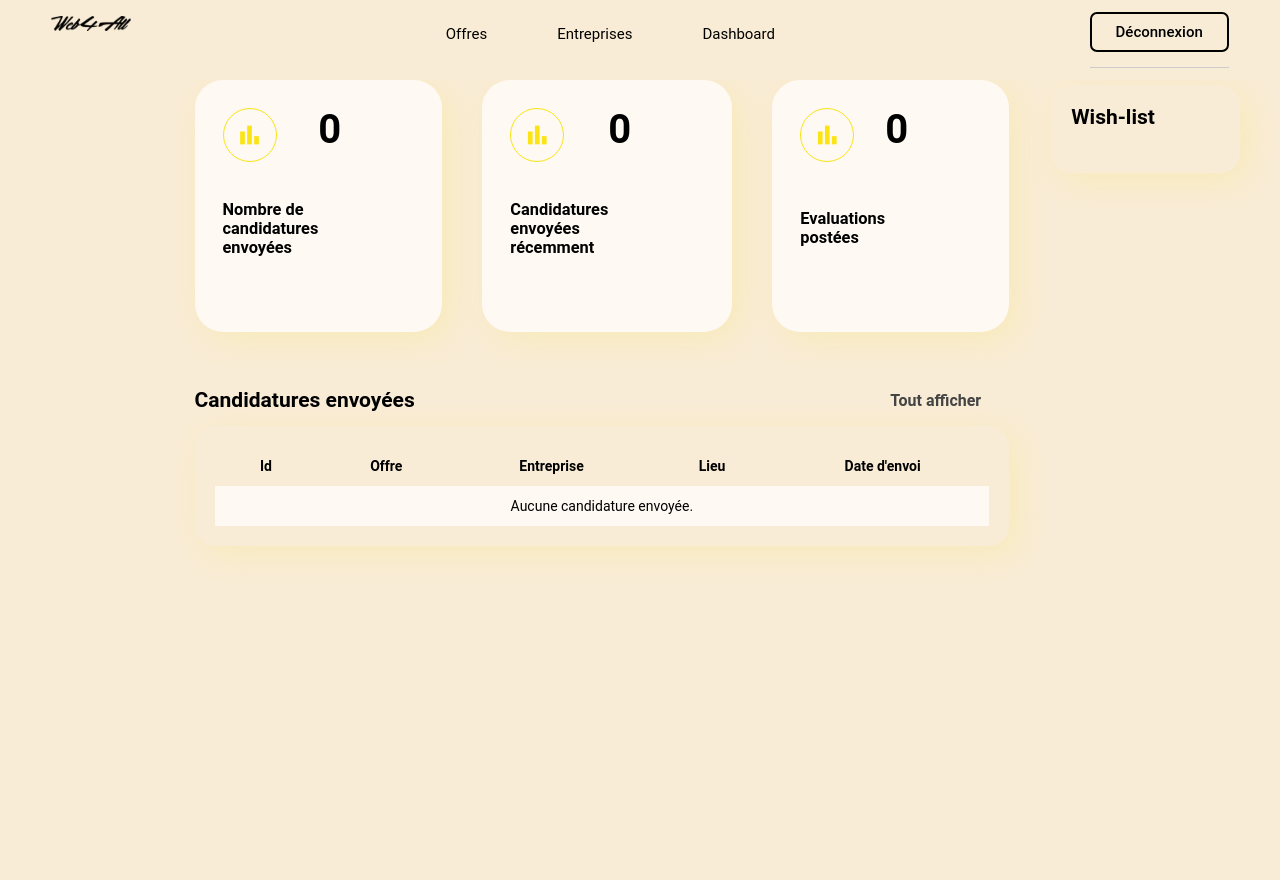
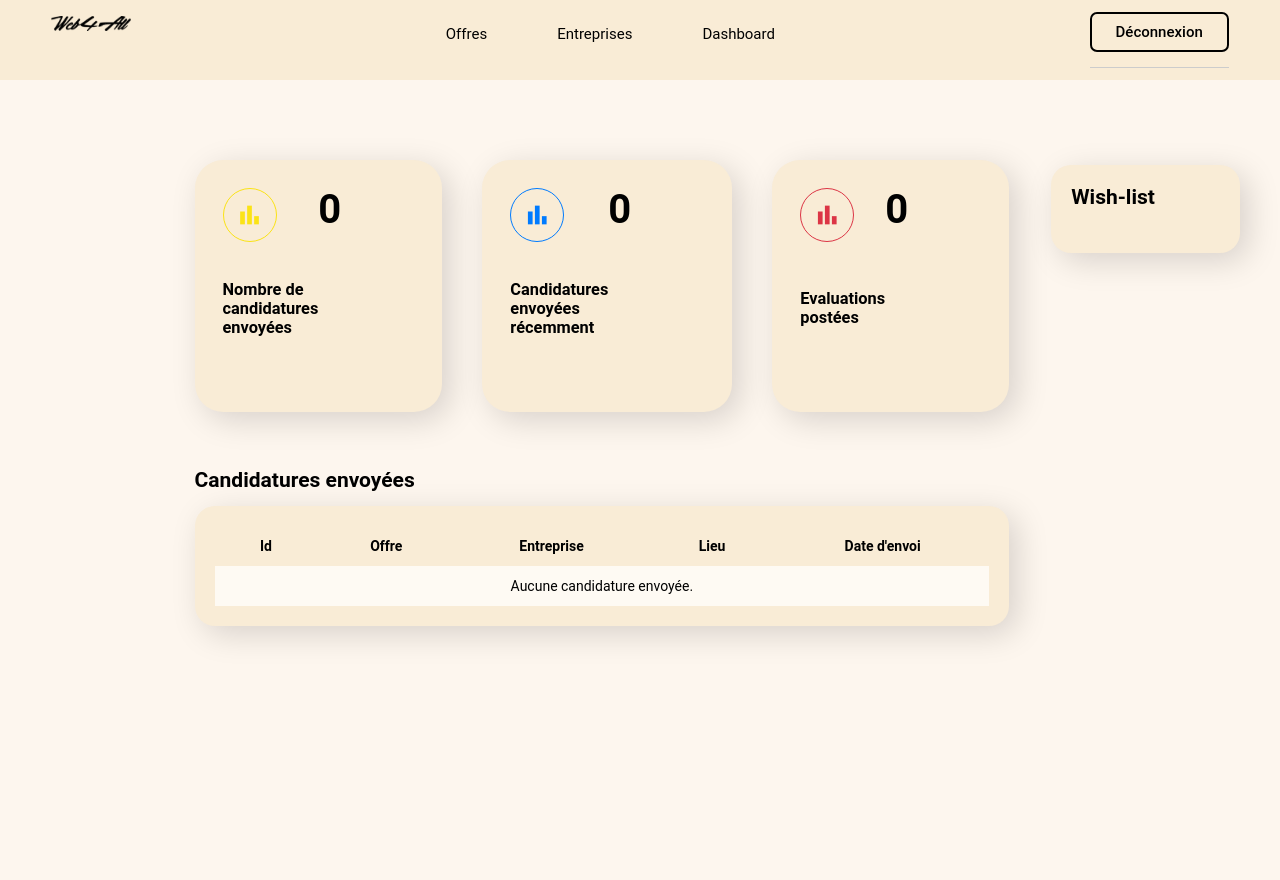
Before and after one commit to MajorBananaa/Projet_WEB_Equipe4, a PHP site: page /dashboard in a window 1280 px wide. Before the commit the page ends 557 px from the top, so only its background shows below. Run offline with PHP 8.4, Linux system fonts and the light colour scheme; the visitor is signed in with stand-in values (Sample User, id 1); data that the repository does not hold is empty.

Commit message:
mise à jour v2
media queries ✅
menu burger ✅
refonte front dashboard ✅
harmonisation globale  front ✅
dashboard admin etudiant personnalisé ✅

```diff
--- a/assets/dashboard.css
+++ b/assets/dashboard.css
@@ -6,7 +6,6 @@
    --bg-color  (#f9ecd6)
    --text-color (#000000)
    --main-color (#FBE315)
-   Les couleurs “fuscha”, “cyan”, “yellow” sont remplacées par la couleur d'accent.
    Les ombres et survols utilisent des déclinaisons RGBA.
 /* ========================================================================== */
 
@@ -14,11 +13,11 @@
   /* Variables principales issues de 0.css */
   --bg-color: #f9ecd6;
   --text-color: #000000;
-  --main-color: #FBE315;
+  --main-color: #3B2F2F;
 
   /* Teintes en alpha pour hover, box-shadow, etc. */
-  --main-color-alpha: rgba(251, 227, 21, 0.15);
-  --main-color-alpha2: rgba(251, 227, 21, 0.1);
+  --main-color-alpha: rgba(0, 0, 0, 0.15);
+  --main-color-alpha2: rgba(0, 0, 0, 0.1);
 
   /* Couleurs textes */
   --text-color-primary: var(--text-color);
@@ -27,7 +26,7 @@
 
   /* Ombres */
   --box-shadow-card: 8px 8px 32px var(--main-color-alpha);
-  --box-shadow-card-2: 8px 8px 32px rgba(0, 0, 0, 0.2);
+  --box-shadow-card-2: 8px 8px 32px #8b775485;
 
   /* Espacements et arrondis */
   --padding-card: 20px;
@@ -36,20 +35,6 @@
   --border-radius-8: 8px;
   --border-radius-12: 12px;
   --border-radius-card: var(--padding-card);
-}
-
-/* Mode sombre */
-.dark-mode {
-  --white: #393e46;
-  --light: #222831;
-  --main-color-alpha: rgba(251, 227, 21, 0.15);
-
-  --text-color-primary: #eee;
-  --text-color-secondary: #ccc;
-  --text-color-third: #888;
-
-  --box-shadow-card: 8px 8px 32px var(--main-color-alpha);
-  --box-shadow-card-2: 8px 8px 32px rgba(255, 255, 255, 0.15);
 }
 
 *, *::before, *::after {
@@ -66,11 +51,11 @@ html {
 body {
   /* On laisse le corps s'étendre et on autorise le scroll */
   min-height: 100vh;
-  background-color: var(--bg-color);
+  margin-top: 80px;
   color: var(--text-color-primary);
   /* Retrait du overflow-y: hidden pour autoriser le défilement vertical */
   overflow: auto;
-  transition: background-color 0.3s ease-in-out, color 0.3s ease-in-out;
+
 }
 
 ul {
@@ -140,11 +125,13 @@ a:hover {
 
 .dashboard-container {
   /* Retrait du height: 100% pour laisser le conteneur s'ajuster. */
+  min-height: 100vh;
   height: auto;
   display: grid;
   grid-template-columns: 2fr 7fr 3fr;
   grid-template-areas: 'sidebar main extrabar';
   gap: 3rem;
+  background: #fdf6ee;
   /* On autorise le conteneur à occuper la hauteur nécessaire */
 }
 
@@ -266,7 +253,7 @@ a:hover {
 }
 
 .insights .card {
-  background-color: #fefaf3;
+  background-color: #f9ecd6;
   padding: 28px;
   border-radius: 28px;
   box-shadow: var(--box-shadow-card);
@@ -278,13 +265,31 @@ a:hover {
   transform: translateY(-4px);
 }
 
-.card .card-header span {
+.card .card-header1 span {
   padding: 12px;
   border-radius: var(--border-radius-rounded);
   font-size: 28px;
   margin-bottom: 18px;
   color: var(--main-color);
   border: 1px solid var(--main-color);
+}
+
+.card .card-header2 span {
+  padding: 12px;
+  border-radius: var(--border-radius-rounded);
+  font-size: 28px;
+  margin-bottom: 18px;
+  color: #007bff;
+  border: 1px solid #007bff ;
+}
+
+.card .card-header3 span {
+  padding: 12px;
+  border-radius: var(--border-radius-rounded);
+  font-size: 28px;
+  margin-bottom: 18px;
+  color: #dc3545;
+  border: 1px solid #dc3545;
 }
 
 .card-body {
@@ -348,7 +353,7 @@ a:hover {
 
 .recent-orders table {
   width: 100%;
-  background-color: var(--white);
+  background-color: #f9ecd6;
   padding: var(--padding-card);
   border-radius: var(--border-radius-card);
   box-shadow: var(--box-shadow-card);
@@ -441,7 +446,7 @@ a:hover {
 
 .recent-updates {
   margin-top: 65px;
-  background-color: var(--white);
+  background-color: #f9ecd6;
   border-radius: var(--border-radius-card);
   padding: var(--padding-card);
   box-shadow: var(--box-shadow-card);
--- a/assets/index.css
+++ b/assets/index.css
@@ -246,6 +246,7 @@ media queries
     }
 }
 
+
 @media(max-width: 570px){
     .hero{
         height: 100vh;
--- a/src/Controllers/ControllerPage.php
+++ b/src/Controllers/ControllerPage.php
@@ -117,7 +117,7 @@ class ControllerPage {
             'nb_candidature' => $nb_candidat->nb_cand,
             'nb_candidature_recentes' => $nb_candidat_recentes->nb_cand_recentes,
             'nb_evals' =>$nb_candidat_evals->nb_eval,
-            'candidature' =>$candidature_send,
+            'candidatures' =>$candidature_send,
             'wishlist' =>$wish_list,
             'droits' => $this->right
         ]);
--- a/src/Controllers/DashboardController.php
+++ b/src/Controllers/DashboardController.php
@@ -20,10 +20,10 @@ class DashboardController{
     }
     public function searchDashboardCandSend() {
         $dbstat = new Candidature();
-        return $dbstat->get($_SESSION["user_id"]);
+        return $dbstat->get($_SESSION["user_id"],$_SESSION["user_role"]);
     }
     public function searchDashboardWishList () {
         $dbstat = new Wishlist();
-        return $dbstat->get($_SESSION["user_id"]);
+        return $dbstat->get($_SESSION["user_id"],$_SESSION["user_role"]);
     }
 }
--- a/src/Models/Candidature.php
+++ b/src/Models/Candidature.php
@@ -18,18 +18,26 @@ class Candidature extends Database {
 
     public function update($data) {}
 
-    public function get($id) {
-        $sql = "SELECT t1.id_postuler, t1.date_candidature, t1.chemin_cv, t1.lettre_motivation,
-                    t2.titre AS offre_titre, t3.nom AS utilisateur_nom
-                FROM candidature t1
-                JOIN offre t2 ON t1.id_offres = t2.id_offres
-                JOIN utilisateur t3 ON t1.id_utilisateur = t3.id_utilisateur
-                WHERE t1.id_utilisateur = :id";
+    public function get($idUtilisateur, $idRole) {
+            $sql = "SELECT t1.id_postuler, t1.date_candidature,
+                        t2.titre AS offre_titre, t3.nom AS utilisateur_nom
+                    FROM candidature t1
+                    JOIN offre t2 ON t1.id_offres = t2.id_offres
+                    JOIN utilisateur t3 ON t1.id_utilisateur = t3.id_utilisateur";
+            $params = [];
 
+        if ($idRole == 3){
+        $sql .= " WHERE t1.id_utilisateur = ?";
+        $params[] = $idUtilisateur;
+        }
+
+        elseif ($idRole == 2){
+
+        }
 
         $this->connect();
         $this->sth = $this->dbh->prepare($sql);
-        $result = $this->execute(['id' => $id], true);
+        $result = $this->execute($params, true);
         $this->close();
 
         return $result;
--- a/src/Models/Statistique.php
+++ b/src/Models/Statistique.php
@@ -17,7 +17,7 @@ class Statistique extends Database {
     $params = [];
 
     if ($idRole == 3) {
-        $sql .= " AND t1.id_utilisateur = ?";
+        $sql .= " WHERE id_utilisateur = ?";
         $params[] = $idUtilisateur;
     }
 
@@ -41,7 +41,7 @@ class Statistique extends Database {
         }
 
         if ($idRole == 3) {
-            $sql .= "AND t1.id_utilisateur = ?";
+            $sql .= "AND id_utilisateur = ?";
             $params[] = $idUtilisateur;
         }
 
@@ -63,10 +63,9 @@ class Statistique extends Database {
         }
 
         if ($idRole == 3) {
-            $sql .= "WHERE id_utilisateur=?";
+            $sql .= " WHERE id_utilisateur = ?";
             $params[] = $idUtilisateur;
         }
-
 
         $this->connect();
         $this->sth = $this->dbh->prepare($sql);
--- a/src/Models/Wishlist.php
+++ b/src/Models/Wishlist.php
@@ -31,15 +31,19 @@ class Wishlist extends Database {
 
     public function update($data) {}
 
-    public function get($id) {
+    public function get($idUtilisateur, $idRole) {
         $sql = "SELECT o.titre AS nom_offre, o.salaire
         FROM wish_lister wl
         JOIN offre o ON wl.id_offres = o.id_offres
         WHERE wl.id_utilisateur = :id;";
 
+        if($idRole == 2 || 1 ){
+            $sql .= "";
+        }
+
         $this->connect();
         $this->sth = $this->dbh->prepare($sql);
-        $result = $this->execute(['id' => $id], true);
+        $result = $this->execute(['id' => $idUtilisateur], true);
         $this->close();
 
         return $result;
--- a/src/Views/dashboard.html.twig
+++ b/src/Views/dashboard.html.twig
@@ -20,7 +20,7 @@
                 <div class="insights">
                     <div class="card">
                         <div class="card-container">
-                            <div class="card-header">
+                            <div class="card-header1">
                                 <span class="material-icons-sharp">
                                     bar_chart
                                 </span>
@@ -42,7 +42,7 @@
                     </div>
                     <div class="card">
                         <div class="card-container">
-                            <div class="card-header">
+                            <div class="card-header2">
                                 <span class="material-icons-sharp">
                                     bar_chart
                                 </span>
@@ -66,7 +66,7 @@
                     </div>
                     <div class="card">
                         <div class="card-container">
-                            <div class="card-header">
+                            <div class="card-header3">
                                 <span class="material-icons-sharp">
                                     bar_chart
                                 </span>
@@ -93,7 +93,6 @@
                 <section class="recent-orders">
                     <div class="ro-title">
                         <h2 class="recent-order-title">Candidatures envoyées</h2>
-                        <a href="#" class="Show all">Tout afficher</a>
                     </div>
 
                     <table>
@@ -107,13 +106,13 @@
                             </tr>
                         </thead>
                         <tbody>
-                            {% for candidatures in candidature %}
+                            {% for candidature in candidatures %}
                                 <tr>
-                                    <td>{{ candidatures.id_postuler }}</td>
-                                    <td>{{ candidatures.offre_titre }}</td>
-                                    <td>{{ candidatures.entreprise }}</td>
-                                    <td>{{ candidatures.lieu }}</td>
-                                    <td>{{ candidatures.date_candidature|date("d/m/Y") }}</td>
+                                    <td>{{ candidature.id_postuler }}</td>
+                                    <td>{{ candidature.offre_titre }}</td>
+                                    <td>{{ candidature.entreprise }}</td>
+                                    <td>{{ candidature.lieu }}</td>
+                                    <td>{{ candidature.date_candidature|date("d/m/Y") }}</td>
                                 </tr>
                             {% else %}
                                 <tr>
@@ -144,8 +143,6 @@
 
         </div>
 
-
-
         <script src="scripts/dashboard.js"></script>
     </body>
 </html>
```
Also changed, not shown: scripts/index.js (added, +7 -0 lines), src/Views/index.html.twig (+5 -5 lines), assets/0.css (line endings or trailing spaces).
